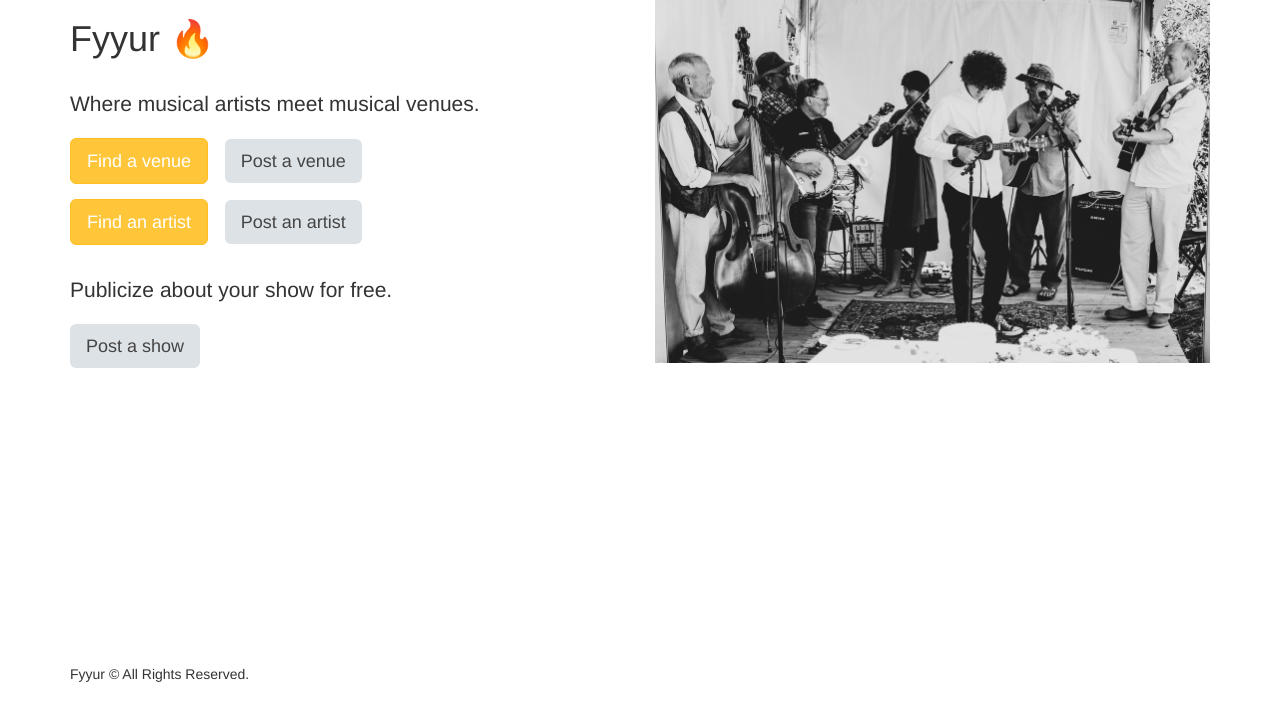
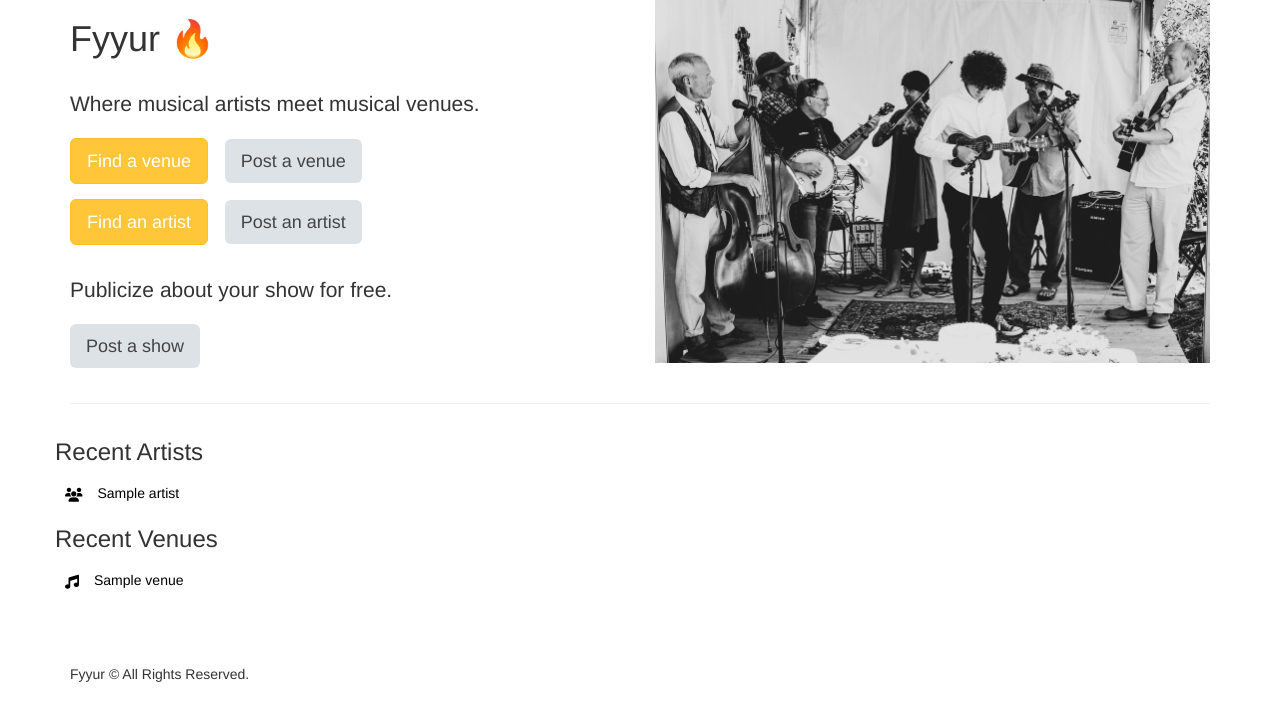
Before and after one commit to marq-oh/fsdn-p1, a Flask app: page / in a window 1280 px wide. Shown: the part 81-800 px from the top of the page. Run offline with Flask 2, Linux system fonts and the light colour scheme; tables that the repository leaves empty hold one stand-in row (values such as "Sample post"); some libraries are stand-ins or nearby versions.

Commit message:
Added delete for venues, latest venues + artists on home and re-did migration scripts

```diff
--- a/app.py
+++ b/app.py
@@ -5,13 +5,14 @@
 import json
 import dateutil.parser
 import babel
-from flask import Flask, render_template, request, Response, flash, redirect, url_for
+from flask import Flask, render_template, request, Response, flash, redirect, url_for, jsonify, json
 from flask_moment import Moment
 from flask_sqlalchemy import SQLAlchemy
 #import psycopg2
 from flask_migrate import Migrate
 import logging
 from logging import Formatter, FileHandler
+from datetime import datetime
 from flask_wtf import Form
 from forms import *
 #----------------------------------------------------------------------------#
@@ -28,6 +29,7 @@ migrate = Migrate(app, db)
 # Models.
 #----------------------------------------------------------------------------#
 
+# Venue model
 class Venue(db.Model):
     __tablename__ = 'Venue'
 
@@ -47,8 +49,9 @@ class Venue(db.Model):
     show = db.relationship('Show', backref='venue', lazy=True)
 
     def __repr__(self):
-      return f'<Todo {self.id} {self.name}>'
+      return f'<Venue {self.id} {self.name}>'
 
+# Artist model
 class Artist(db.Model):
   __tablename__ = 'Artist'
 
@@ -66,39 +69,32 @@ class Artist(db.Model):
   show = db.relationship('Show', backref='artist', lazy=True)
 
   def __repr__(self):
-    return f'<Todo {self.id} {self.name}>'
+    return f'<Artist {self.id} {self.name}>'
 
+# Show model
 class Show(db.Model):
     __tablename__ = 'Show'
 
     id = db.Column(db.Integer, primary_key=True, autoincrement=True)
     venue_id = db.Column(db.Integer, db.ForeignKey('Venue.id'), nullable=False)
     artist_id = db.Column(db.Integer, db.ForeignKey('Artist.id'), nullable=False)
-    start_time = db.Column(db.DateTime, nullable=False, default=datetime.utcnow)
+    start_time = db.Column(db.DateTime, nullable=False)
     created_date = db.Column(db.DateTime, nullable=False, default=datetime.utcnow)
 
     def __repr__(self):
-      return f'<Todo {self.id} {self.start_time}>'
+      return f'<Show {self.id} {self.start_time}>'
 
 #----------------------------------------------------------------------------#
 # Filters.
 #----------------------------------------------------------------------------#
 
-#def format_datetime(value, format='medium'):
-#  date = dateutil.parser.parse(value)
-#  if format == 'full':
-#      format="EEEE MMMM, d, y 'at' h:mma"
-#  elif format == 'medium':
-#      format="EE MM, dd, y h:mma"
-#  return babel.dates.format_datetime(date, format)
-
 def format_datetime(value, format='medium'):
-  #date = dateutil.parser.parse(value)
+  date = dateutil.parser.parse(value)
   if format == 'full':
-      format="EEEE, d. MMMM y 'at' HH:mm"
+      format="EEEE MMMM, d, y 'at' h:mma"
   elif format == 'medium':
-      format="EE, dd.MM.y 'at' HH:mm"
-  return babel.dates.format_datetime(value, format)
+      format="EE MM, dd, y h:mma"
+  return babel.dates.format_datetime(date, format)
 
 app.jinja_env.filters['datetime'] = format_datetime
 
@@ -108,7 +104,11 @@ app.jinja_env.filters['datetime'] = format_datetime
 
 @app.route('/')
 def index():
-  return render_template('pages/home.html')
+  # Queries to get latest 10 records for artists and venues
+  recent_artist_data = Artist.query.order_by(db.desc(Artist.created_date)).limit(10)
+  recent_venue_data = Venue.query.order_by(db.desc(Venue.created_date)).limit(10)
+
+  return render_template('pages/home.html', recent_artists=recent_artist_data, recent_venues=recent_venue_data)
 
 
 #  Venues
@@ -116,8 +116,12 @@ def index():
 
 @app.route('/venues')
 def venues():
+  # Query to just get City and State to support grouping by City and State in view
   area_data = Venue.query.with_entities(Venue.city, Venue.state).distinct()
+
+  # Query to get all venue data. Grouping by City and State to be done in view
   venue_data = Venue.query.all()
+
   return render_template('pages/venues.html', areas=area_data, venues=venue_data)
 
 @app.route('/venues/search', methods=['POST'])
@@ -127,12 +131,12 @@ def search_venues():
 
   return render_template('pages/search_venues.html', results=response, search_term=term)
 
-@app.route('/venues/<int:venue_id>')
+@app.route('/venues/<int:venue_id>', methods=['GET'])
 def show_venue(venue_id):
   venue_detail = Venue.query.get(venue_id)
-
   artist_detail = Artist.query.all()
 
+  # Setting up query to be able to determine Upcoming vs Past shows based on current datetime
   current_time = datetime.utcnow()
   upcomingshows_data = Show.query.filter(Show.venue_id == venue_id).filter(Show.start_time >= current_time).all()
   pastshows_data = Show.query.filter(Show.venue_id == venue_id).filter(Show.start_time < current_time).all()
@@ -148,47 +152,47 @@ def create_venue_form():
 
 @app.route('/venues/create', methods=['POST'])
 def create_venue_submission():
-  try:
-      newVenue = Venue(name = request.form['name'],
-                       city = request.form['city'],
-                       state = request.form['state'],
-                       address = request.form['address'],
-                       phone = request.form['phone'],
-                       genres = request.form['genres'],
-                       facebook_link = request.form['facebook_link'])
+    try:
+        # Convert list to string with commas so that genres list can be displayed properly in view
+        selected_genres = request.form.getlist('genres')
+        selected_genres = ','.join(map(str, selected_genres))
+        cleaned_genres_list = selected_genres.translate({ord(i): None for i in '[]'})
 
-      db.session.add(newVenue)
-      db.session.commit()
+        newVenue = Venue(name=request.form['name'],
+                         city=request.form['city'],
+                         state=request.form['state'],
+                         address=request.form['address'],
+                         phone=request.form['phone'],
+                         genres=cleaned_genres_list,
+                         facebook_link=request.form['facebook_link'])
 
-      flash('Venue ' + request.form['name'] + ' was successfully listed!')
+        db.session.add(newVenue)
+        db.session.commit()
 
-  except:
-      db.session.rollback()
+        flash('Venue ' + request.form['name'] + ' was successfully listed!')
 
-      flash('An error occurred. Venue ' + request.form['name'] + ' could not be listed.')
+    except:
+        db.session.rollback()
 
-  finally:
-      db.session.close()
+        flash('An error occurred. Venue ' + request.form['name'] + ' could not be listed.')
 
-  return render_template('pages/home.html')
+    finally:
+        db.session.close()
+
+    return render_template('pages/home.html')
 
 @app.route('/venues/<venue_id>', methods=['DELETE'])
 def delete_venue(venue_id):
   try:
-      Venue.query.filter_by(venue_id).delete()
+      Show.query.filter_by(venue_id=venue_id).delete()
+      Venue.query.filter_by(id=venue_id).delete()
       db.session.commit()
+  except:
+    db.session.rollback()
+  finally:
+    db.session.close()
 
-      flash("Venue was successfully deleted!")
-
-  except:
-      db.session.rollback()
-
-      flash('An error occurred. Venue could not be deleted.')
-
-  finally:
-      db.session.close()
-
-  return render_template('pages/home.html')
+  return jsonify({ 'success': True })
 
 #  Artists
 #  ----------------------------------------------------------------
@@ -209,6 +213,7 @@ def show_artist(artist_id):
   artist_detail = Artist.query.get(artist_id)
   venue_detail = Venue.query.all()
 
+  # Setting up query to be able to determine Upcoming vs Past shows based on current datetime
   current_time = datetime.utcnow()
   upcomingshows_data = Show.query.filter(Show.artist_id == artist_id).filter(Show.start_time >= current_time).all()
   pastshows_data = Show.query.filter(Show.artist_id == artist_id).filter(Show.start_time < current_time).all()
@@ -229,11 +234,16 @@ def edit_artist(artist_id):
 
 def edit_artist_submission(artist_id):
   try:
+      # Convert list to string with commas so that genres list can be displayed properly in view
+      selected_genres = request.form.getlist('genres')
+      selected_genres = ','.join(map(str, selected_genres))
+      cleaned_genres_list = selected_genres.translate({ord(i): None for i in '[]'})
+
       artist_q = Artist.query.get(artist_id)
       artist_q.name = request.form['name']
       artist_q.city = request.form['city']
       artist_q.state = request.form['state']
-      artist_q.genres = request.form['genres']
+      artist_q.genres = cleaned_genres_list
       artist_q.facebook_link = request.form['facebook_link']
 
       db.session.commit()
@@ -259,13 +269,18 @@ def edit_venue(venue_id):
 @app.route('/venues/<int:venue_id>/edit', methods=['POST'])
 def edit_venue_submission(venue_id):
   try:
+      # Convert list to string with commas so that genres list can be displayed properly in view
+      selected_genres = request.form.getlist('genres')
+      selected_genres = ','.join(map(str, selected_genres))
+      cleaned_genres_list = selected_genres.translate({ord(i): None for i in '[]'})
+
       venue_q = Venue.query.get(venue_id)
       venue_q.name = request.form['name']
       venue_q.city = request.form['city']
       venue_q.state = request.form['state']
       venue_q.address = request.form['address']
       venue_q.phone = request.form['phone']
-      venue_q.genres = request.form['genres']
+      venue_q.genres = cleaned_genres_list
       venue_q.facebook_link = request.form['facebook_link']
 
       db.session.commit()
@@ -292,11 +307,16 @@ def create_artist_form():
 @app.route('/artists/create', methods=['POST'])
 def create_artist_submission():
   try:
+      # Convert list to string with commas so that genres list can be displayed properly in view
+      selected_genres = request.form.getlist('genres')
+      selected_genres = ','.join(map(str, selected_genres))
+      cleaned_genres_list = selected_genres.translate({ord(i): None for i in '[]'})
+
       newArtist = Artist(name = request.form['name'],
                        city = request.form['city'],
                        state = request.form['state'],
                        phone = request.form['phone'],
-                       genres = request.form['genres'],
+                       genres = cleaned_genres_list,
                        facebook_link = request.form['facebook_link'])
 
       db.session.add(newArtist)
--- a/config.py
+++ b/config.py
@@ -7,8 +7,5 @@ basedir = os.path.abspath(os.path.dirname(__file__))
 DEBUG = True
 
 # Connect to the database
-
-
-# TODO IMPLEMENT DATABASE URL
 SQLALCHEMY_DATABASE_URI = 'postgresql://postgres:marco@localhost:5432/fyyurr'
 SQLALCHEMY_TRACK_MODIFICATIONS = False
--- a/forms.py
+++ b/forms.py
@@ -216,5 +216,3 @@ class ArtistForm(Form):
         # TODO implement enum restriction
         'facebook_link', validators=[URL()]
     )
-
-# TODO IMPLEMENT NEW ARTIST FORM AND NEW SHOW FORM
--- a/templates/pages/home.html
+++ b/templates/pages/home.html
@@ -22,4 +22,37 @@
 		<img id="front-splash" src="{{ url_for('static',filename='img/front-splash.jpg') }}" alt="Front Photo of Musical Band" />
 	</div>
 </div>
+<hr />
+<div class="row">
+	<div>
+		<h3>Recent Artists</h3>
+		<ul class="items">
+		{% for artist in recent_artists %}
+		<li>
+			<a href="/artists/{{ artist.id }}">
+				<i class="fas fa-users"></i>
+				<div class="item">
+					<h5>{{ artist.name }}</h5>
+				</div>
+			</a>
+		</li>
+		{% endfor %}
+		</ul>
+	</div>
+	<div>
+		<h3>Recent Venues</h3>
+		<ul class="items">
+		{% for venue in recent_venues %}
+		<li>
+			<a href="/venues/{{ venue.id }}">
+				<i class="fas fa-music"></i>
+				<div class="item">
+					<h5>{{ venue.name }}</h5>
+				</div>
+			</a>
+		</li>
+		{% endfor %}
+		</ul>
+	</div>
+</div>
 {% endblock %}
--- a/templates/pages/show_artist.html
+++ b/templates/pages/show_artist.html
@@ -10,7 +10,10 @@
 			ID: {{ artist.id }}
 		</p>
 		<div class="genres">
-			<span class="genre">{{ artist.genres }}</span>
+			{% set glist = artist.genres.split(',') %}
+			{% for item in glist %}
+				<span class="genre">{{ item }}</span>
+			{% endfor %}
 		</div>
 		<p>
 			<i class="fas fa-globe-americas"></i> {{ artist.city }}, {{ artist.state }}
--- a/templates/pages/show_venue.html
+++ b/templates/pages/show_venue.html
@@ -10,7 +10,10 @@
 			ID: {{ venue.id }}
 		</p>
 		<div class="genres">
-			<span class="genre">{{ venue.genres }}</span>
+			{% set glist = venue.genres.split(',') %}
+			{% for item in glist %}
+				<span class="genre">{{ item }}</span>
+			{% endfor %}
 		</div>
 		<p>
 			<i class="fas fa-globe-americas"></i> {{ venue.city }}, {{ venue.state }}
```
Also changed, not shown: migrations/versions/fb46401ce54f_.py (added, +69 -0 lines), templates/pages/venues.html (+7 -5 lines), 1 other file.
